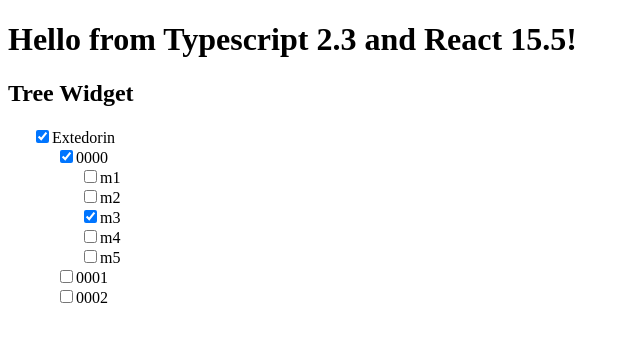
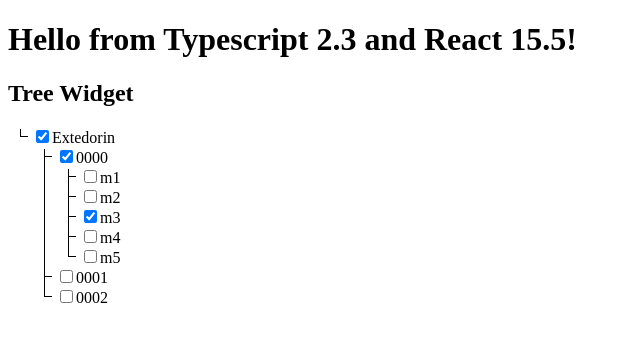
Before and after one commit to JaegerJens/ReactTypescript, a React app: page / in a window 1280 px wide. Shown: the top 342 px of the page, without its empty margins (0-640 px from the left). Built offline with nearby package versions, Linux system fonts and the light colour scheme.

Commit message:
fix html list and fix react error regarding missing key

```diff
--- a/src/components/Tree/Component.tsx
+++ b/src/components/Tree/Component.tsx
@@ -1,6 +1,5 @@
 import * as React from "react";
 import Util from "./util"
-import {AppState} from  "../../typings"
 import {SwitchExpandAction, TreeActions, TreeWidget, TreeItem} from "./typings"
 import {connect} from "react-redux";
 require("./style.css");
@@ -13,14 +12,14 @@
     let children = Util.getChildren(data, item.id);
     let showChildren: boolean = !!children && item.isExpanded;
 
-    return <div>
+    return <li key={item.id}>
         <input type="checkbox"
             name="isExpanded"
             checked={item.isExpanded}
             onChange={eventHandler}/>
         <span>{item.name}</span>
-        {showChildren && children.map(child => (<ul>{showItem(data, child, switchExpand)}</ul>))}
-    </div>;
+        {showChildren && <ul>{children.map(child => showItem(data, child, switchExpand))}</ul>}
+    </li>;
 }
 
 const Tree = ({title, data, switchExpand}: TreeWidget & TreeActions) =>{
```
